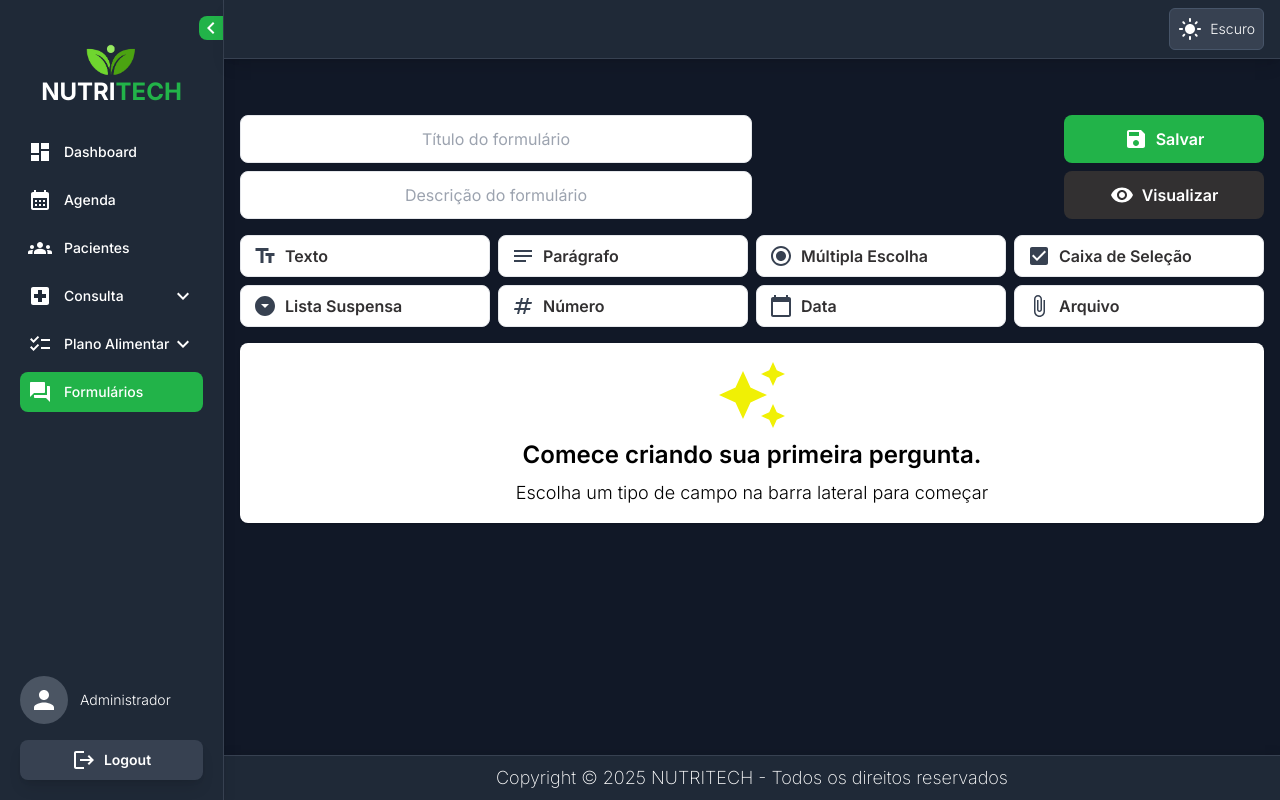
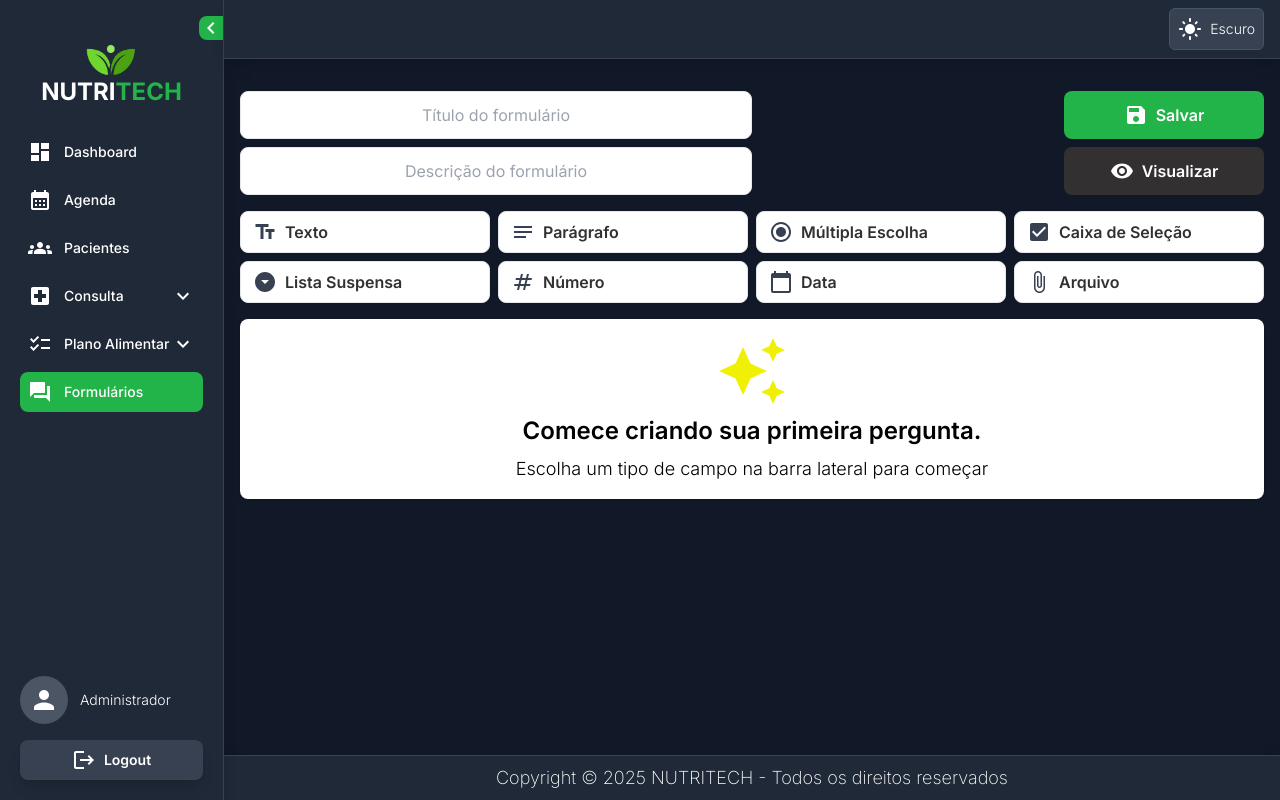
Before and after one commit to Upping-Health/front-web, a Next.js app: page /forms/create in a window 1280 px wide. Built offline with nearby package versions, Linux system fonts and the light colour scheme.

Commit message:
ajuste no formulario

```diff
--- a/src/components/customForms/index.tsx
+++ b/src/components/customForms/index.tsx
@@ -103,7 +103,7 @@
   console.log(questions)
 
   return (
-    <div className="flex flex-col h-full items-center mt-10">
+    <div className="flex flex-col h-full items-center mt-4">
       <div className="flex flex-col gap-4 w-full max-w-5xl">
         <HeaderFormMenu />
 
```
